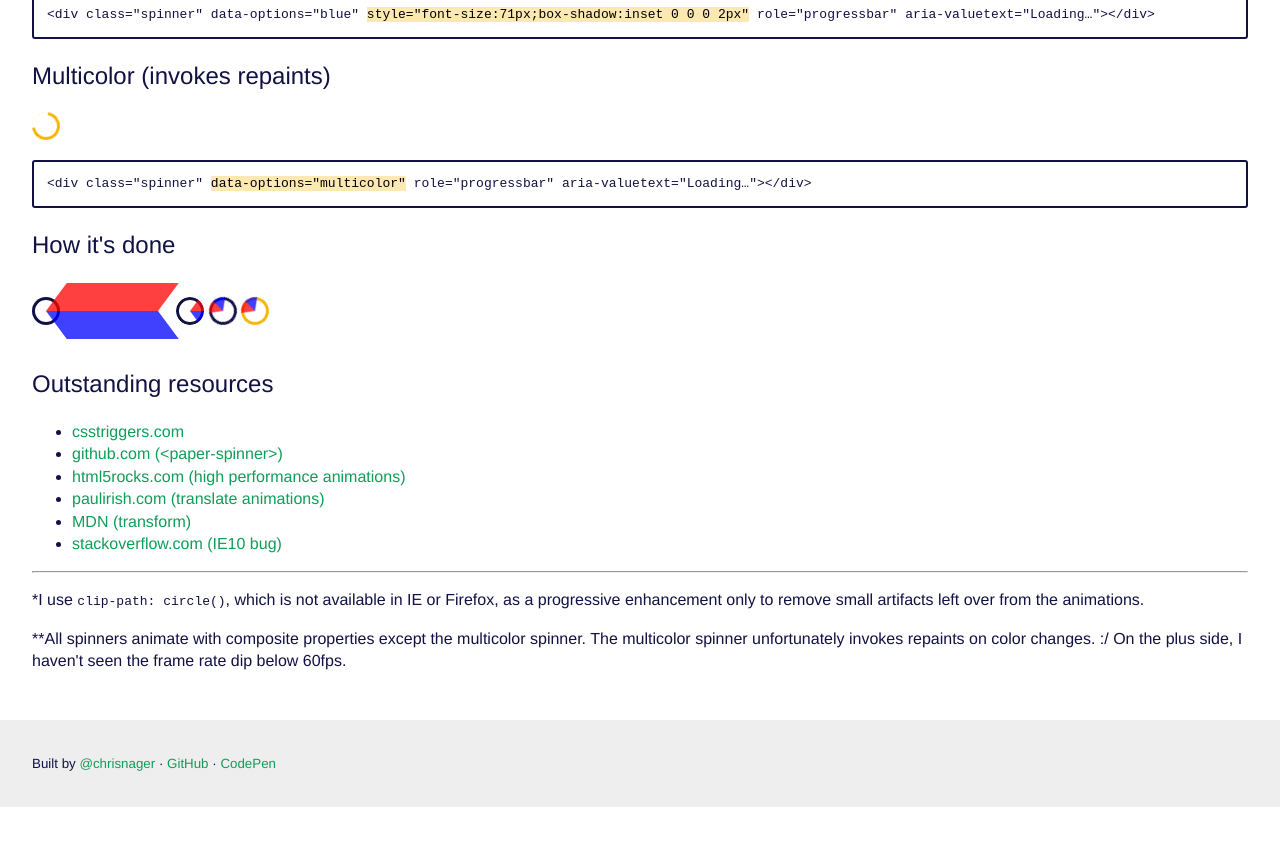
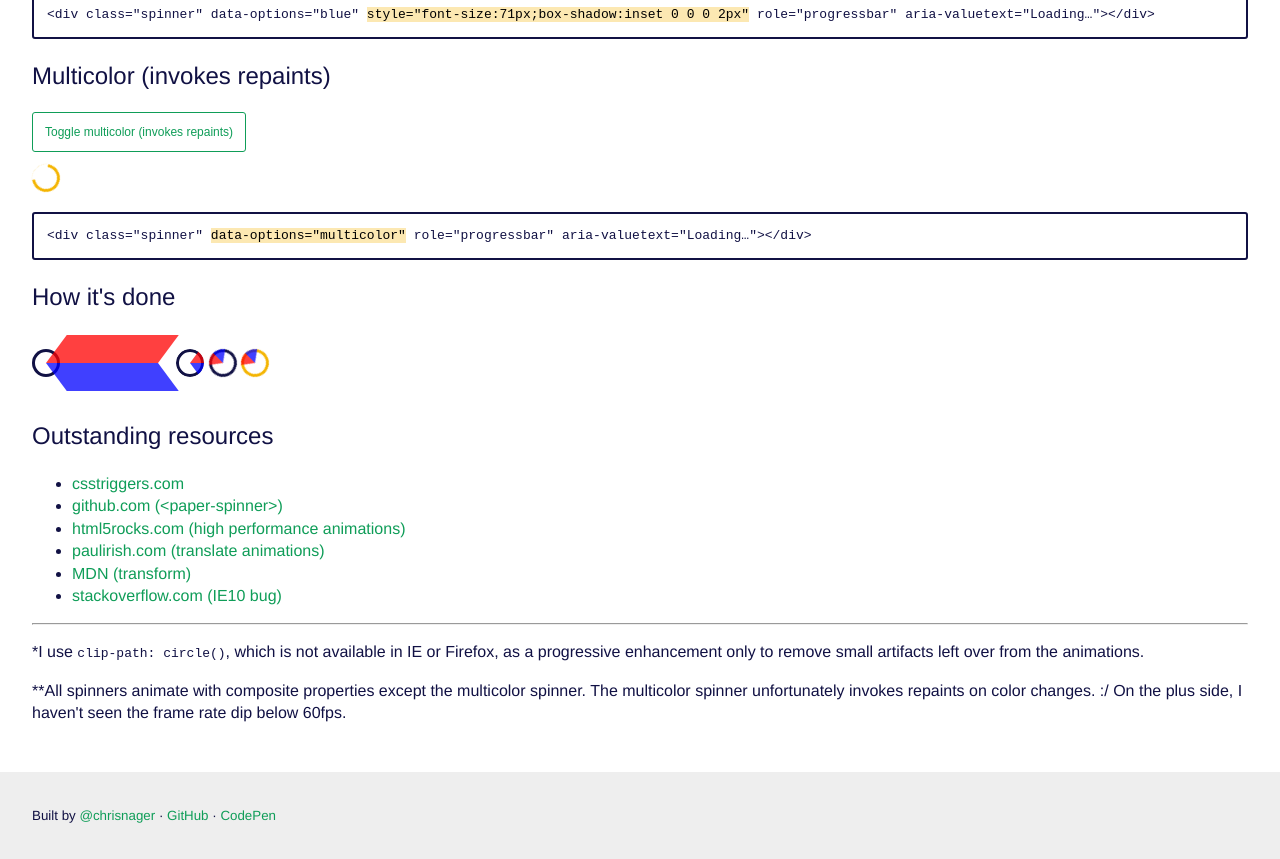
Before and after one commit to chrisnager/simple-paper-spinner, a plain HTML site: page index.html in a window 1280 px wide. Shown: the part 1285-2144 px from the top of the page. Before the commit the page ends 2092 px from the top, so only its background shows below. Drawn offline with Linux system fonts and the light colour scheme.

Commit message:
Add toggle back

```diff
--- a/index.html
+++ b/index.html
@@ -55,8 +55,8 @@
             <pre><code>&lt;div class="spinner" data-options="blue" <mark>style="font-size:71px;box-shadow:inset 0 0 0 2px"</mark> role="progressbar" aria-valuetext="Loading…"&gt;&lt;/div&gt;</code></pre>
 
             <h2>Multicolor (invokes repaints)</h2>
-            <!--<button class="toggle-multicolor">Toggle multicolor (invokes repaints)</button>
-            <br>-->
+            <button class="toggle-multicolor">Toggle multicolor (invokes repaints)</button>
+            <br>
             <div class="spinner  is-active" data-options="multicolor" role="progressbar" aria-valuetext="Loading…"></div>
             <pre><code>&lt;div class="spinner" <mark>data-options="multicolor"</mark> role="progressbar" aria-valuetext="Loading…"&gt;&lt;/div&gt;</code></pre>
 
```
